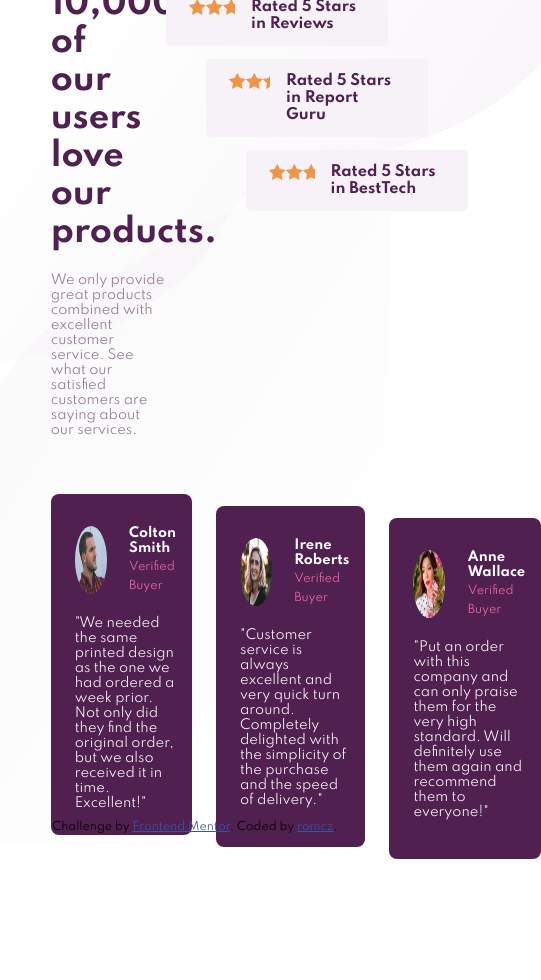
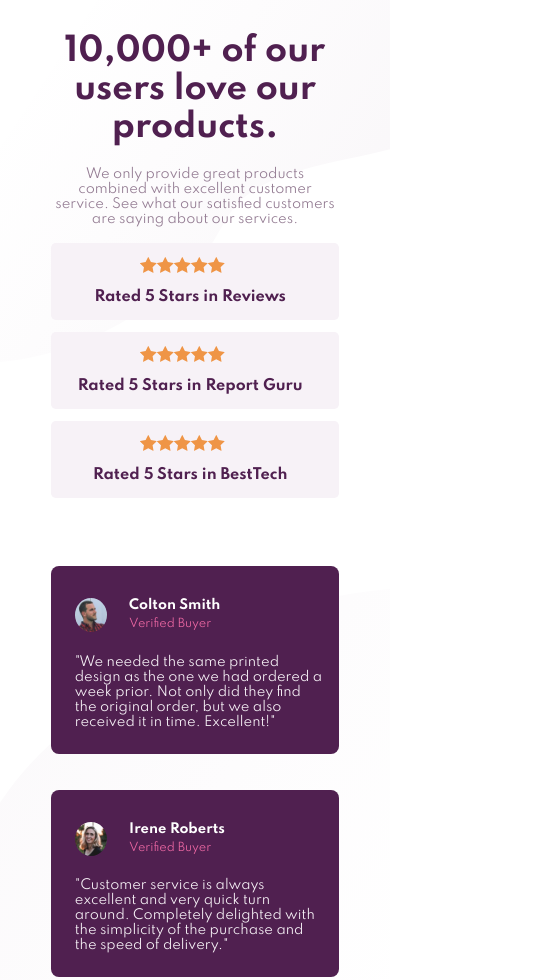
Before and after one commit to romzc/social-proof-section, a plain HTML site: page index.html in a window 390 px wide. Shown: the top 980 px of the page, 541 px wide, since content can reach past the window. Before the commit the page ends 859 px from the top, so only its background shows below. Drawn offline with Linux system fonts and the light colour scheme.

Commit message:
responsice section implemented

```diff
--- a/style.css
+++ b/style.css
@@ -32,8 +32,6 @@ body {
 }
 
 .header-container {
-
-
     display: flex;
     justify-content: space-between;
     width: 74%;
@@ -171,3 +169,69 @@ p {
 .attribution a {
     color: hsl(228, 45%, 44%);
 }
+
+@media (max-width: 800px) {
+
+    body {
+        height: auto;
+        flex-direction: column;
+    }
+
+    .header h1 {
+        width: 100%;
+        text-align: center;
+    }
+
+    .header p {
+        margin-bottom: 1rem;
+        text-align: center;
+    }
+
+    .header-container {
+        flex-direction: column;
+        align-items: center;
+        width: 100%;
+    }
+
+    .header {
+        width: 74%;
+        margin-top: 2rem;
+    }
+
+    .star {
+        width: 74%;
+    }
+    .star ul li {
+        flex-direction: column;
+        align-items: center;
+    }
+
+    .star ul li span {
+        width: 5.3rem;
+        height: 2rem;
+    }
+
+    .star ul li:nth-child(1) {
+        margin-right: 0;
+    }
+
+    .star ul li:nth-child(2) {
+        margin-right: 0;
+        margin-left: 0;
+    }
+
+    .star ul li:nth-child(3) {
+        margin-left: 0;
+    }
+
+    .cards-container {
+        flex-direction: column;
+        margin-bottom: 1rem;
+    }
+
+    .attribution {
+        position: relative;
+        margin: 1rem;
+        bottom: 10px;
+    }
+}
```
Also changed, not shown: 1 other file.
